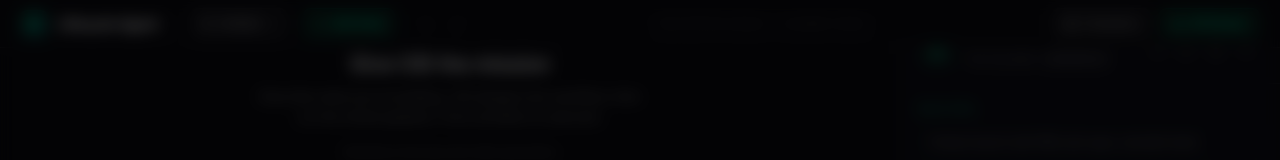
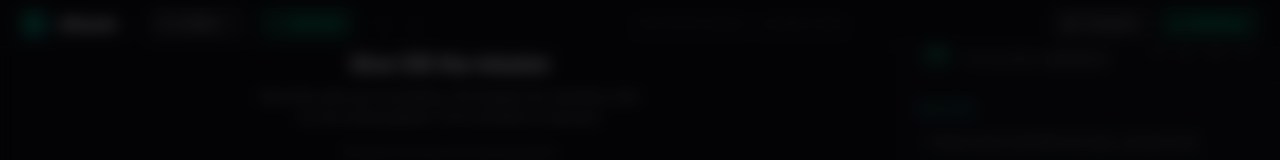
Before and after one commit to lovejzzz/Lifecycle, a Next.js app: page / in a window 1280 px wide. Shown: the top 160 px of the page. Built offline with nearby package versions, Linux system fonts and the light colour scheme.

Commit message:
Rebrand to 'Lifecycle', logo click returns to landing page
- Renamed 'Lifecycle Agent' → 'Lifecycle' in TopBar and page title
- Logo/text is now a clickable button that starts a new project
  (with confirmation if current canvas has nodes)

Co-Authored-By: Claude Opus 4.6 <noreply@anthropic.com>

```diff
--- a/src/app/layout.tsx
+++ b/src/app/layout.tsx
@@ -14,7 +14,7 @@ export const viewport: Viewport = {
 };
 
 export const metadata: Metadata = {
-  title: 'Lifecycle Agent',
+  title: 'Lifecycle',
   description: 'A transparent, stateful visual workflow system powered by CID Agent',
 };
 
--- a/src/components/TopBar.tsx
+++ b/src/components/TopBar.tsx
@@ -106,12 +106,20 @@ export default function TopBar() {
     <div className="h-12 border-b border-white/[0.06] bg-[#0a0a0f]/90 backdrop-blur-xl flex items-center justify-between px-3 md:px-5 z-50 relative">
       {/* Left */}
       <div className="flex items-center gap-2 md:gap-4 min-w-0">
-        <div className="flex items-center gap-2.5 shrink-0">
+        <button
+          className="flex items-center gap-2.5 shrink-0 hover:opacity-80 transition-opacity"
+          onClick={() => {
+            if (nodes.length === 0 || window.confirm('Start a new project? Unsaved changes to the current project will be preserved.')) {
+              newProject();
+            }
+          }}
+          title="New project"
+        >
           <div className="w-7 h-7 rounded-lg bg-gradient-to-br from-emerald-500/20 to-cyan-500/20 flex items-center justify-center border border-emerald-500/20">
             <Layers size={14} className="text-emerald-400" />
           </div>
-          <span className="text-sm font-semibold text-white/90 tracking-tight hidden sm:inline">Lifecycle Agent</span>
-        </div>
+          <span className="text-sm font-semibold text-white/90 tracking-tight hidden sm:inline">Lifecycle</span>
+        </button>
         <div className="h-4 w-px bg-white/[0.08]" />
 
         {/* Project Switcher */}
```
